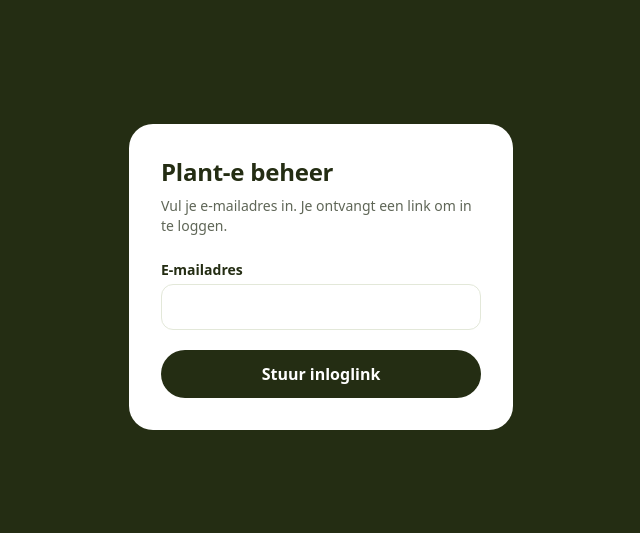
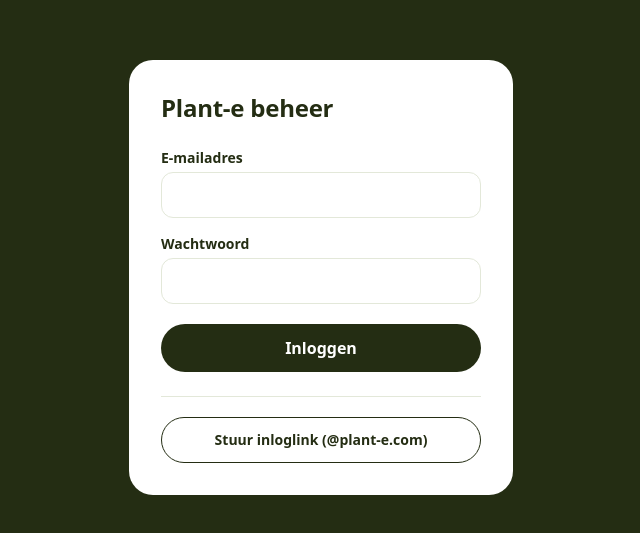
Before and after one commit to Fliimedia/plant-e, a Next.js app: page /beheer/login in a window 1280 px wide. Shown: the part 123-656 px from the top of the page, without its empty margins (319-959 px from the left). Built offline with nearby package versions, Linux system fonts and the light colour scheme; no server answers.

Commit message:
Beheer: inloggen met wachtwoord, inloglink voor @plant-e.com-adressen
Co-Authored-By: Claude Opus 5.5 <noreply@anthropic.com>
Claude-Session: https://claude.ai/code/session_01Gs3esmACC2Lzv9XfT5h8rH

```diff
--- a/src/app/(admin)/beheer/actions.ts
+++ b/src/app/(admin)/beheer/actions.ts
@@ -2,7 +2,7 @@
 import { revalidateTag } from "next/cache";
 import { redirect } from "next/navigation";
 import { headers } from "next/headers";
-import { authClient, currentAdmin, serviceClient, adminEmails } from "@/lib/supabase";
+import { authClient, currentAdmin, serviceClient, isAdmin, canUseMagicLink } from "@/lib/supabase";
 import { BUCKET, migrateOne } from "@/lib/media";
 import { CONTENT_TAG } from "@/lib/data";
 import { importSeed as importSeedRows } from "@/lib/seed";
@@ -18,9 +18,21 @@ const s = (f: FormData, k: string) => String(f.get(k) ?? "").trim();
 const slugify = (v: string) => v.toLowerCase().normalize("NFD").replace(/[̀-ͯ]/g, "").replace(/[^a-z0-9]+/g, "-").replace(/^-|-$/g, "").slice(0, 120);
 const lines = (v: string) => v.split(/\r?\n|,/).map((x) => x.trim()).filter(Boolean);
 
+export async function loginWithPassword(_: unknown, f: FormData) {
+  const email = s(f, "email").toLowerCase();
+  const password = String(f.get("password") ?? "");
+  const wrong = { msg: "Onjuist e-mailadres of wachtwoord." };
+  if (!email || !password || !isAdmin(email)) return wrong;
+  const sb = await authClient();
+  if (!sb || !serviceClient()) return { msg: "Supabase is nog niet ingesteld." };
+  const { error } = await sb.auth.signInWithPassword({ email, password });
+  if (error) return wrong;
+  redirect("/beheer");
+}
+
 export async function sendLoginLink(_: unknown, f: FormData) {
   const email = s(f, "email").toLowerCase();
-  if (!adminEmails().includes(email)) return { msg: "Als dit adres toegang heeft, ontvang je een inloglink per e-mail." };
+  if (!canUseMagicLink(email)) return { msg: "Als dit adres toegang heeft, ontvang je een inloglink per e-mail." };
   const sb = await authClient();
   const admin = serviceClient();
   if (!sb || !admin) return { msg: "Supabase is nog niet ingesteld." };
--- a/src/app/(admin)/beheer/login/page.tsx
+++ b/src/app/(admin)/beheer/login/page.tsx
@@ -1,18 +1,27 @@
 "use client";
-import { useActionState } from "react";
-import { sendLoginLink } from "../actions";
+import { useActionState, useState } from "react";
+import { loginWithPassword, sendLoginLink } from "../actions";
 
 export default function Login() {
-  const [state, action, pending] = useActionState(sendLoginLink, null);
+  const [pw, pwAction, pwPending] = useActionState(loginWithPassword, null);
+  const [link, linkAction, linkPending] = useActionState(sendLoginLink, null);
+  const [email, setEmail] = useState("");
+  const input = "mt-1 w-full rounded-xl border border-line px-3 py-2.5 outline-none focus:border-lime-dark";
+  const label = "mt-4 block text-sm font-semibold text-forest";
   return (
     <main className="grid min-h-screen place-items-center bg-forest p-4">
-      <form action={action} className="w-full max-w-sm rounded-3xl bg-white p-8">
+      <form action={pwAction} className="w-full max-w-sm rounded-3xl bg-white p-8">
         <h1 className="font-display text-2xl font-extrabold text-forest">Plant-e beheer</h1>
-        <p className="mt-2 text-sm text-stone">Vul je e-mailadres in. Je ontvangt een link om in te loggen.</p>
-        <label htmlFor="email" className="mt-6 block text-sm font-semibold text-forest">E-mailadres</label>
-        <input id="email" name="email" type="email" required autoComplete="email" className="mt-1 w-full rounded-xl border border-line px-3 py-2.5 outline-none focus:border-lime-dark" />
-        <button disabled={pending} className="mt-5 w-full rounded-full bg-forest py-3 font-bold text-white disabled:opacity-60">{pending ? "Bezig..." : "Stuur inloglink"}</button>
-        {state?.msg && <p className="mt-4 text-sm text-forest">{state.msg}</p>}
+        <label htmlFor="email" className={`${label} mt-6`}>E-mailadres</label>
+        <input id="email" name="email" type="email" required autoComplete="email" value={email} onChange={(e) => setEmail(e.target.value)} className={input} />
+        <label htmlFor="password" className={label}>Wachtwoord</label>
+        <input id="password" name="password" type="password" required autoComplete="current-password" className={input} />
+        <button disabled={pwPending} className="mt-5 w-full rounded-full bg-forest py-3 font-bold text-white disabled:opacity-60">{pwPending ? "Bezig..." : "Inloggen"}</button>
+        {pw?.msg && <p className="mt-3 text-sm text-red-700">{pw.msg}</p>}
+        <div className="mt-6 border-t border-line pt-5">
+          <button formAction={linkAction} formNoValidate disabled={linkPending} className="w-full rounded-full border border-forest py-3 text-sm font-bold text-forest disabled:opacity-60">{linkPending ? "Bezig..." : "Stuur inloglink (@plant-e.com)"}</button>
+          {link?.msg && <p className="mt-3 text-sm text-forest">{link.msg}</p>}
+        </div>
       </form>
     </main>
   );
--- a/src/lib/supabase.ts
+++ b/src/lib/supabase.ts
@@ -31,9 +31,15 @@ export async function authClient() {
   });
 }
 
-export function adminEmails(): string[] {
-  return (process.env.ADMIN_EMAILS ?? "").split(",").map((s) => s.trim().toLowerCase()).filter(Boolean);
-}
+const list = (v: string | undefined) => (v ?? "").split(",").map((s) => s.trim().toLowerCase()).filter(Boolean);
+
+/** Individually allowed admin addresses (password login). */
+export const adminEmails = () => list(process.env.ADMIN_EMAILS);
+/** Domains whose addresses may log in with a link by e-mail (and are admin). */
+export const magicLinkDomains = () => list(process.env.ADMIN_DOMAINS ?? "plant-e.com");
+
+export const canUseMagicLink = (email: string) => magicLinkDomains().some((d) => email.toLowerCase().endsWith(`@${d}`));
+export const isAdmin = (email: string) => adminEmails().includes(email.toLowerCase()) || canUseMagicLink(email);
 
 /** Returns the logged-in admin email, or null when not allowed. */
 export async function currentAdmin(): Promise<string | null> {
@@ -41,7 +47,7 @@ export async function currentAdmin(): Promise<string | null> {
   if (!sb) return null;
   const { data } = await sb.auth.getUser();
   const email = data.user?.email?.toLowerCase();
-  if (!email || !adminEmails().includes(email)) return null;
+  if (!email || !isAdmin(email)) return null;
   return email;
 }
 
```
